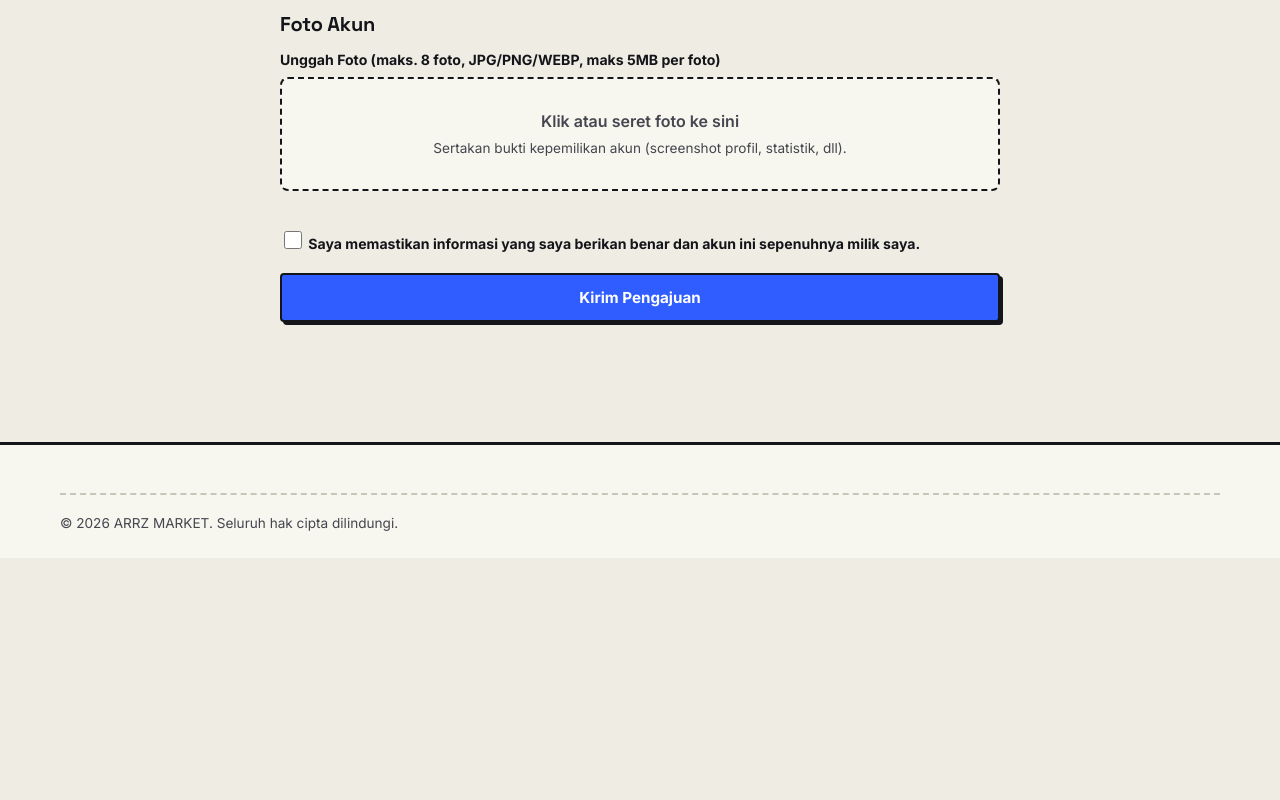
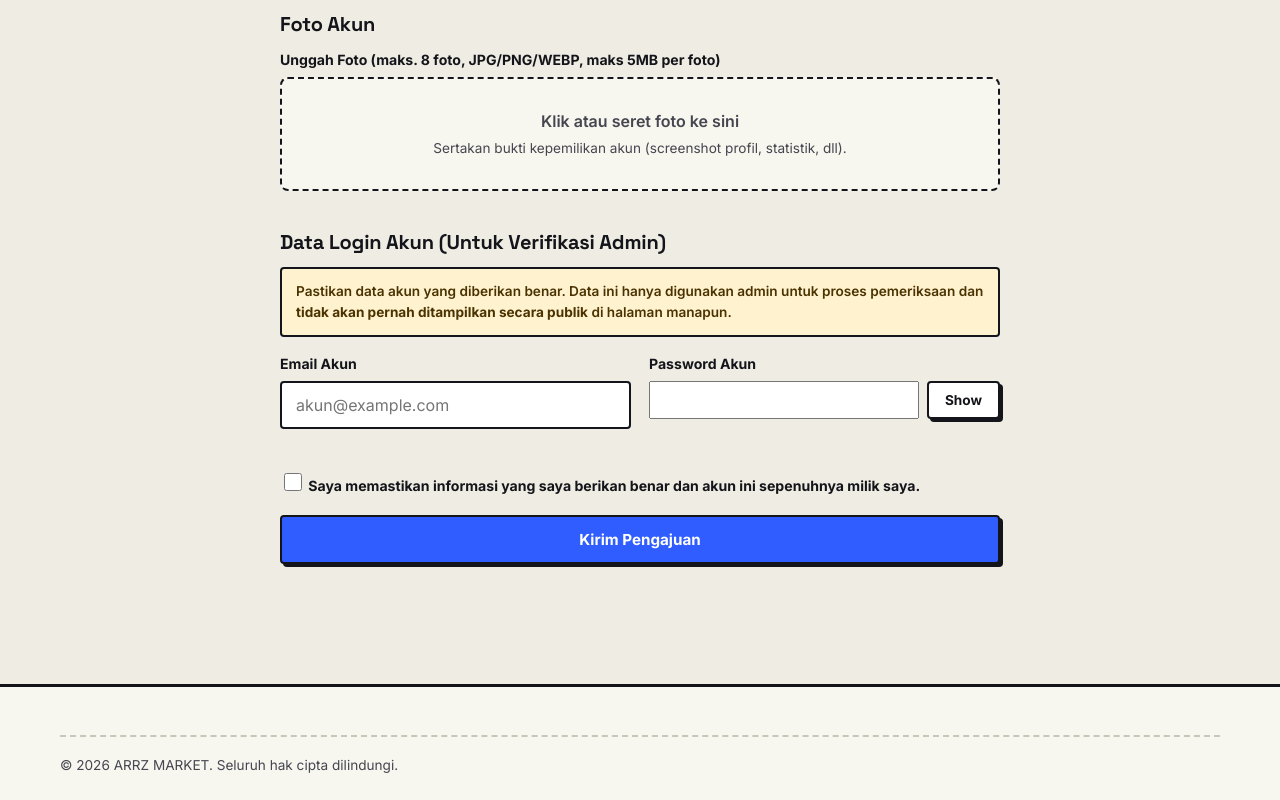
Before and after one commit to azhar83mhmmd-art/kena, a website: page public/sell.html in a window 1280 px wide. Shown: the part 1544-2344 px from the top of the page. Before the commit the page ends 2102 px from the top, so only its background shows below. Drawn offline with nearby package versions, Linux system fonts and the light colour scheme; no server answers.

Commit message:
Upload public/sell.html

```diff
--- a/public/sell.html
+++ b/public/sell.html
@@ -3,18 +3,21 @@
 <head>
   <meta charset="UTF-8" />
   <meta name="viewport" content="width=device-width, initial-scale=1.0" />
-  <title>Jual Akun — ARRZ MARKET</title>
-  <meta name="description" content="Ajukan akun digitalmu untuk dijual di ARRZ MARKET." />
+  <title>Jual Akun — KENARRZ MARKET</title>
+  <meta name="description" content="Ajukan akun digitalmu untuk dijual di KENARRZ MARKET." />
   <link rel="stylesheet" href="css/style.css" />
   <link rel="stylesheet" href="css/marketplace.css" />
+  <link rel="icon" type="image/png" sizes="32x32" href="favicon.png" />
+  <link rel="icon" type="image/png" sizes="192x192" href="img/favicon-192.png" />
+  <link rel="apple-touch-icon" href="img/apple-touch-icon.png" />
 </head>
 <body>
 
   <header class="navbar">
     <div class="navbar__inner">
       <a href="index.html" class="navbar__logo">
-        <span class="navbar__logo-mark">A</span>
-        <span data-site-name>ARRZ MARKET</span>
+        <img src="img/logo-mark.png" alt="KENARRZ MARKET" class="navbar__logo-mark" />
+        <span data-site-name>KENARRZ MARKET</span>
       </a>
       <nav class="navbar__links">
         <a href="index.html" class="navbar__link">Beranda</a>
@@ -135,6 +138,24 @@
           <div class="photo-preview-grid" data-photo-preview></div>
         </div>
 
+        <h3 style="margin:26px 0 14px;">Data Login Akun (Untuk Verifikasi Admin)</h3>
+        <div class="payment-warning" style="margin-bottom:16px;">
+          Pastikan data akun yang diberikan benar. Data ini hanya digunakan admin untuk proses pemeriksaan dan <strong>tidak akan pernah ditampilkan secara publik</strong> di halaman manapun.
+        </div>
+        <div class="form-grid-2">
+          <div class="field">
+            <label for="account-email">Email Akun</label>
+            <input type="email" id="account-email" name="account_email" autocomplete="off" placeholder="akun@example.com" />
+          </div>
+          <div class="field">
+            <label for="account-password">Password Akun</label>
+            <div style="display:flex; gap:8px;">
+              <input type="password" id="account-password" name="account_password" autocomplete="new-password" style="flex:1;" />
+              <button type="button" class="btn btn-sm" data-toggle-password="account-password">Show</button>
+            </div>
+          </div>
+        </div>
+
         <div class="field" style="margin-top:24px;">
           <label class="checkbox-row">
             <input type="checkbox" name="confirmed" required />
@@ -150,7 +171,7 @@
   <footer class="footer">
     <div class="container">
       <div class="footer__bottom">
-        <span data-footer-text>© <span data-current-year></span> ARRZ MARKET. Seluruh hak cipta dilindungi.</span>
+        <span data-footer-text>© <span data-current-year></span> KENARRZ MARKET. Seluruh hak cipta dilindungi.</span>
       </div>
     </div>
   </footer>
```
